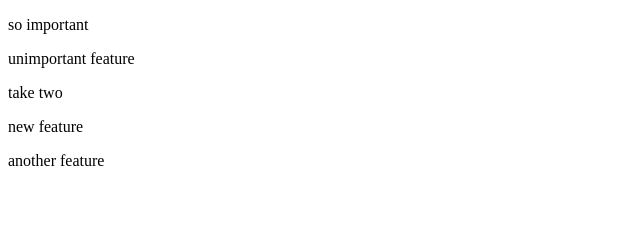
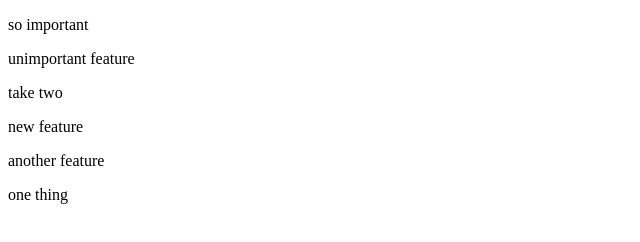
Before and after one commit to eleerogers/importantproject, a plain HTML site: page index.html in a window 1280 px wide. Shown: the full height of the page, 0-640 px from the left. Drawn offline with Linux system fonts and the light colour scheme.

Commit message:
one thing

```diff
--- a/index.html
+++ b/index.html
@@ -12,5 +12,6 @@
   <p> take two </p>
   <p> new feature </p>
   <p>another feature</p>
+  <p>one thing</p>
 </body>
 </html>
```
